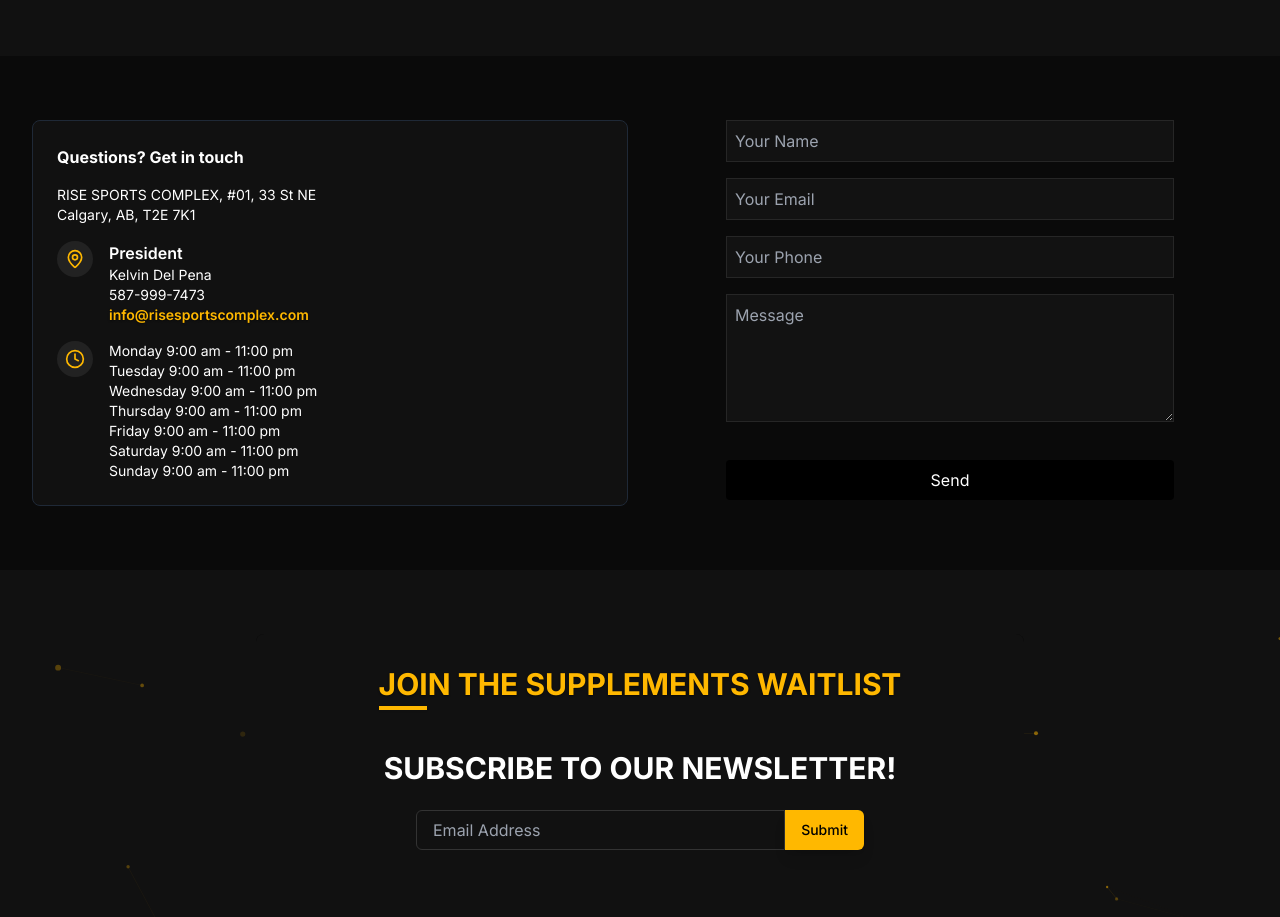
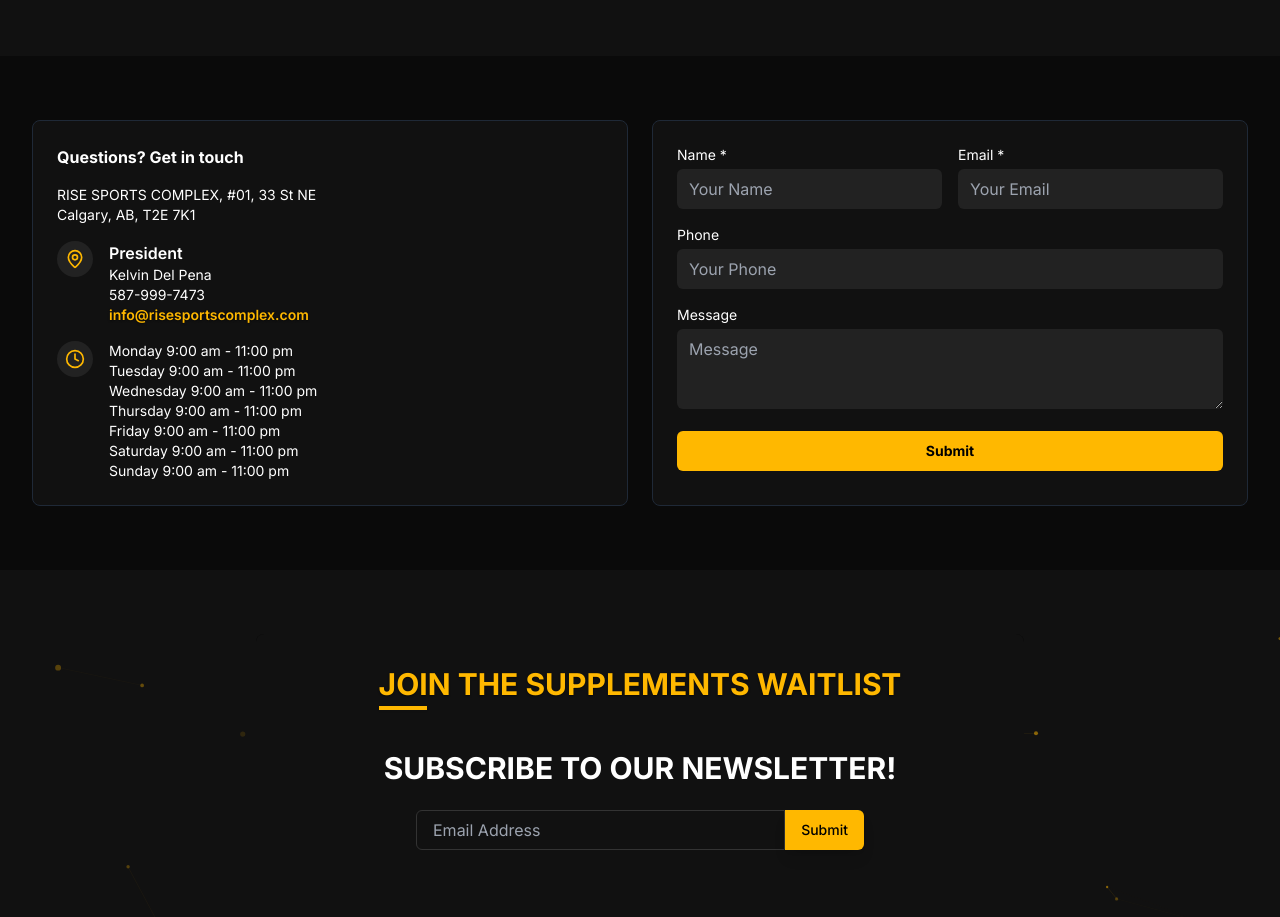
Before and after one commit to RISE-sait/RisePublicWebsite, a Next.js app: page /supplements in a window 1280 px wide. Shown: the part 3400-4317 px from the top of the page. Built offline with nearby package versions, Linux system fonts and the light colour scheme; no server answers.

Commit message:
[Refactor] Changed styling on contact form to make it look nicer

```diff
--- a/components/contactForm.tsx
+++ b/components/contactForm.tsx
@@ -9,6 +9,7 @@ declare global {
 import { useState, useEffect } from "react";
 import Script from "next/script";
 import { submitContactForm } from "@/services/contact";
+import { Button } from "@/components/ui/button";
 
 const SITE_KEY = process.env.NEXT_PUBLIC_RECAPTCHA_SITE_KEY!;
 
@@ -62,63 +63,95 @@ export default function ContactFormEnterpriseV2() {
         src="https://www.google.com/recaptcha/enterprise.js"
         strategy="afterInteractive"
       />
-
-      <form onSubmit={handleSubmit} className="space-y-4 max-w-md mx-auto">
+    <div className="bg-[#111] p-6 rounded-lg border border-gray-800">
+      <form className="space-y-4" onSubmit={handleSubmit}>
+        <div className="grid grid-cols-2 gap-4">
+          <div>
+            <label htmlFor="name" className="block text-sm mb-1 text-white">
+              Name *
+            </label>
             <input
+              type="text"
+              id="name"
               name="name"
               value={form.name}
-          onChange={e => setForm(f => ({ ...f, name: e.target.value }))}
+              onChange={e => setForm((f: any) => ({ ...f, name: e.target.value }))}
               placeholder="Your Name"
               required
-          className="border p-2 w-full"
+              className="w-full px-3 py-2 bg-[#222] text-white rounded-md focus:outline-none focus:ring-1 focus:ring-[#ffb800]"
             />
-
+          </div>
+          <div>
+            <label htmlFor="email" className="block text-sm mb-1 text-white">
+              Email *
+            </label>
             <input
+              type="email"
+              id="email"
               name="email"
-          type="email"
               value={form.email}
-          onChange={e => setForm(f => ({ ...f, email: e.target.value }))}
+              onChange={e => setForm((f: any) => ({ ...f, email: e.target.value }))}
               placeholder="Your Email"
               required
-          className="border p-2 w-full"
+              className="w-full px-3 py-2 bg-[#222] text-white rounded-md focus:outline-none focus:ring-1 focus:ring-[#ffb800]"
             />
+          </div>
+        </div>
 
+        <div>
+          <label htmlFor="phone" className="block text-sm mb-1 text-white">
+            Phone
+          </label>
           <input
+            type="tel"
+            id="phone"
             name="phone"
             value={form.phone}
-          onChange={e => setForm(f => ({ ...f, phone: e.target.value }))}
+            onChange={e => setForm((f: any) => ({ ...f, phone: e.target.value }))}
             placeholder="Your Phone"
-          required
-          className="border p-2 w-full"
+            className="w-full px-3 py-2 bg-[#222] text-white rounded-md focus:outline-none focus:ring-1 focus:ring-[#ffb800]"
           />
+        </div>
 
+        <div>
+          <label htmlFor="message" className="block text-sm mb-1 text-white">
+            Message
+          </label>
           <textarea
+            id="message"
             name="message"
+            rows={4}
             value={form.message}
-          onChange={e => setForm(f => ({ ...f, message: e.target.value }))}
+            onChange={e => setForm((f: any) => ({ ...f, message: e.target.value }))}
             placeholder="Message"
             required
-          className="border p-2 w-full h-32"
-        />
+            className="w-full h-20 px-3 py-2 bg-[#222] text-white rounded-md focus:outline-none focus:ring-1 focus:ring-[#ffb800]"
+          ></textarea>
+        </div>
 
-        {/* 3) Auto-rendered Enterprise v2 checkbox widget */}
+        <div>
           <div
             className="g-recaptcha"
             data-sitekey={SITE_KEY}
             data-callback="onEnterpriseCaptcha"
           />
+        </div>
 
-        <button
+        <div>
+          <Button
             type="submit"
+            variant="default"
+            className="bg-[#ffb800] text-black hover:bg-[#e0a300] font-bold w-full"
             disabled={loading}
-          className="bg-black text-white px-4 py-2 rounded w-full"
           >
-          {loading ? "Sending…" : "Send"}
-        </button>
+            {loading ? "Sending…" : "Submit"}
+          </Button>
+        </div>
 
-        {error   && <p className="text-red-500 mt-2">❗ {error}</p>}
+        {error && <p className="text-red-500 mt-2">❗ {error}</p>}
         {success && <p className="text-green-500 mt-2">✅ We’ll be in touch.</p>}
       </form>
+          </div>
     </>
       );
 }
```
Lines whose indentation alone changed are shown as unchanged.
